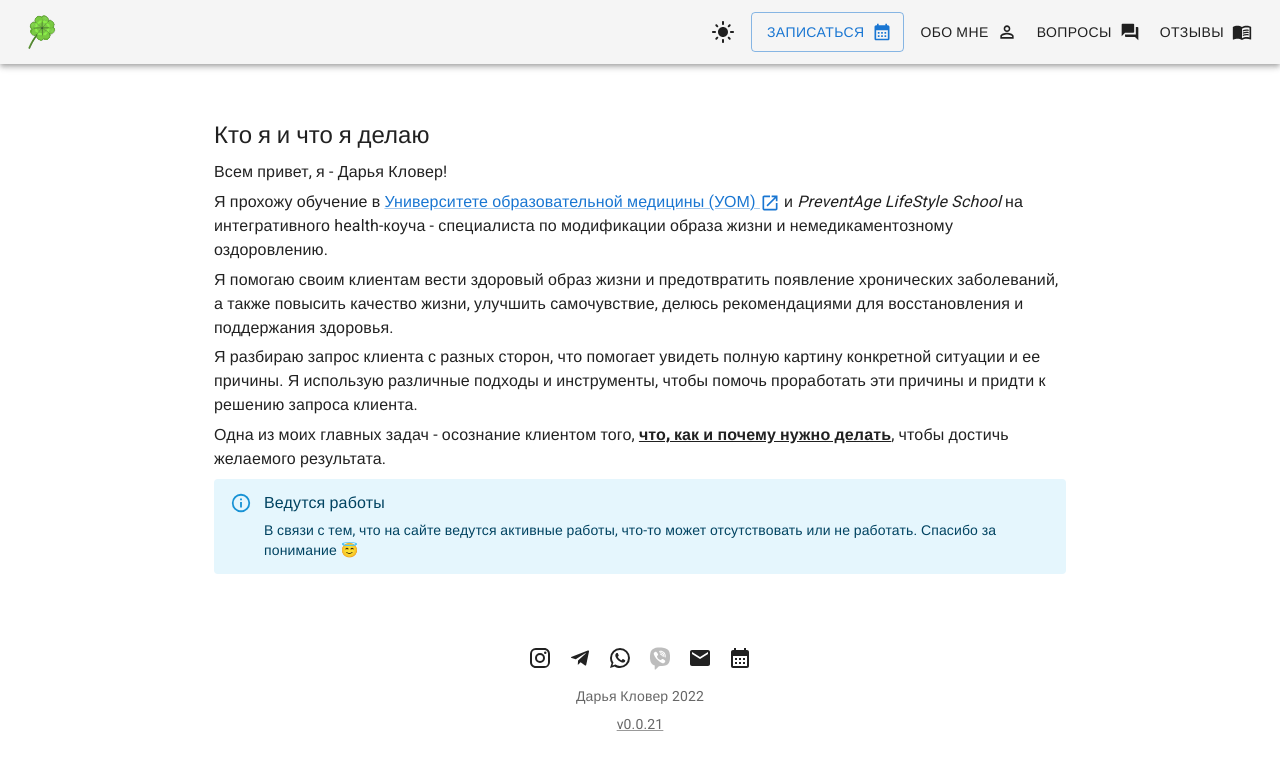
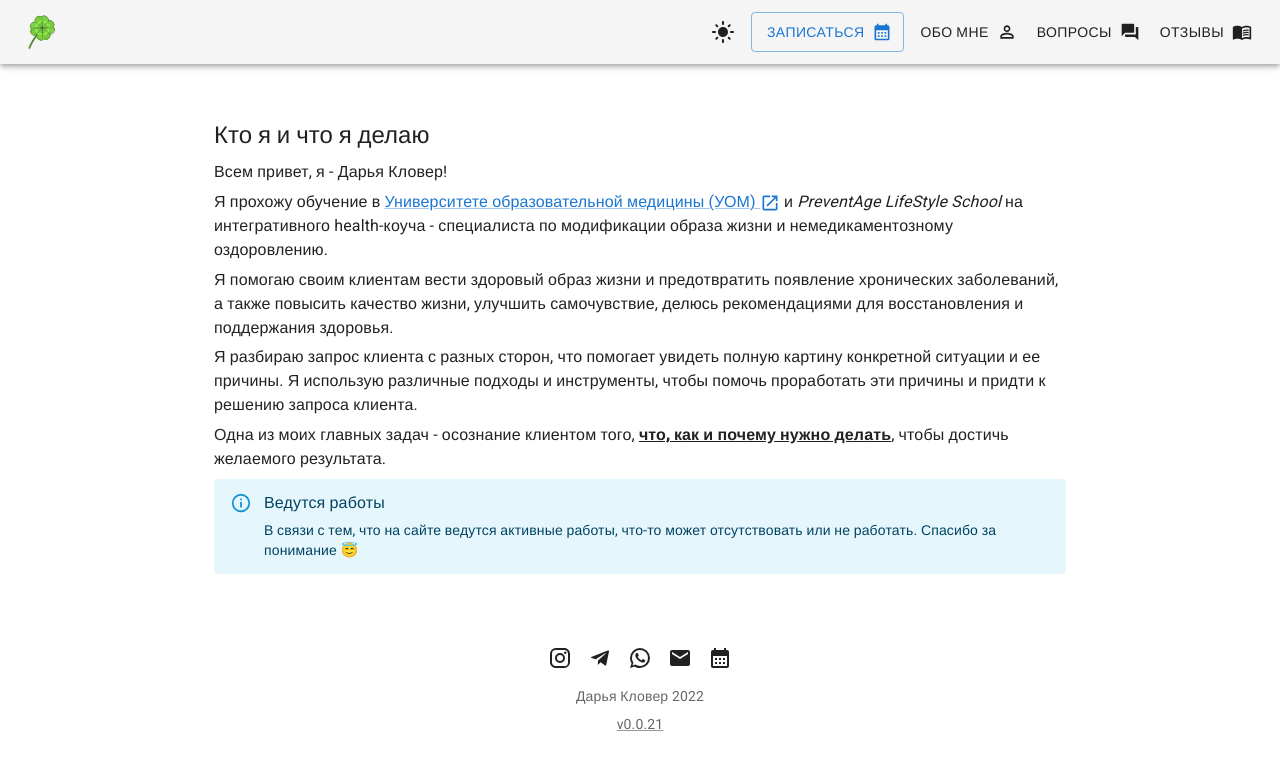
Before and after one commit to SiarheiBobryk/dariaklover, a React (Create React App) app: page / in a window 1280 px wide. Shown: the top 770 px of the page. Built offline with nearby package versions, Linux system fonts and the light colour scheme; a web font is replaced by a local one.

Commit message:
Remove the Viber support

```diff
--- a/src/components/Footer/Footer.tsx
+++ b/src/components/Footer/Footer.tsx
@@ -13,7 +13,6 @@ import EmailIcon from '@mui/icons-material/Email';
 import WhatsAppIcon from '@mui/icons-material/WhatsApp';
 
 import { AppConfigContext, Config } from '../../providers/AppConfigProvider';
-import ViberIcon from '../../icons/Viber';
 import packageJson from '../../../package.json';
 
 export const iconButtonA11yProps = {
@@ -55,20 +54,6 @@ function Footer(props: FooterProps) {
             <WhatsAppIcon />
           </IconButton>
         </Tooltip>
-        <Tooltip title="Viber">
-          {/* TODO: Add ids and links here */}
-          <span>
-            <IconButton
-              aria-label="TODO: add aria-label"
-              href="TODO: add href here"
-              color="inherit"
-              disabled
-              {...iconButtonA11yProps}
-            >
-              <ViberIcon />
-            </IconButton>
-          </span>
-        </Tooltip>
         <Tooltip title="Электронная почта">
           <IconButton
             aria-label="Электронный адрес Дарьи"
```
Also changed, not shown: 1 other file (tests, documents, lock files or other folders).
